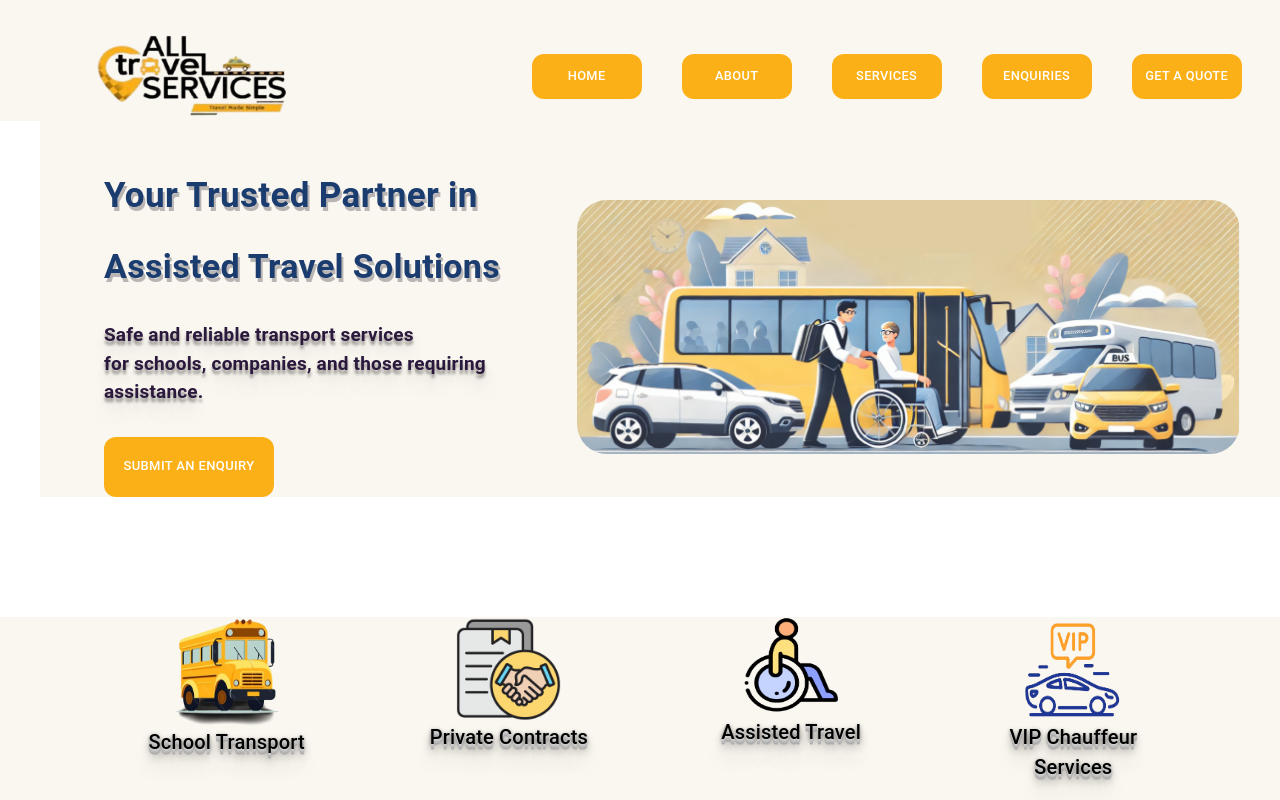
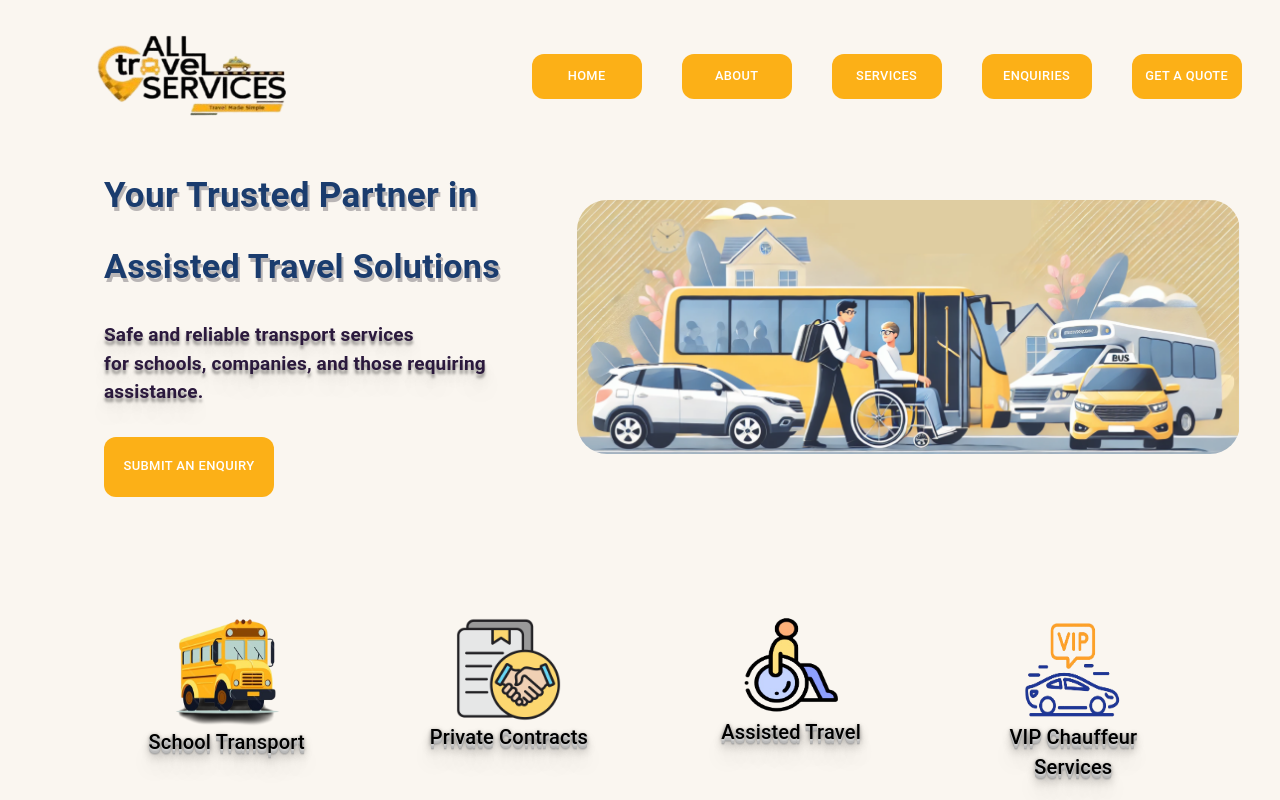
Before and after one commit to RafaPach/AllTravelServices, a Next.js app: page / in a window 1280 px wide. Shown: the top 800 px of the page. Built offline with nearby package versions, Linux system fonts and the light colour scheme.

Commit message:
changing bg color lg devices looks diffrent

```diff
--- a/components/Alternative/HelloPageTest.js
+++ b/components/Alternative/HelloPageTest.js
@@ -17,7 +17,7 @@ export default function HelloPageAlt2() {
 
         mb: { sm: 15, xs: 5 },
       }}
-      backgroundColor="#faf6f0"
+      // backgroundColor="red"
     >
       <Stack
         direction={{ lg: 'row', md: 'column' }}
--- a/styles/globals.css
+++ b/styles/globals.css
@@ -7,6 +7,7 @@ body {
   padding: 0;
   margin: 0;
   font-family: 'Inter', sans-serif;
+  /* background-color: #faf6f0; */
 }
 
 a {
@@ -21,6 +22,17 @@ a {
 @media (prefers-color-scheme: dark) {
   html {
     color-scheme: dark;
+  }
+  body {
+    color: black;
+    background-color: #faf6f0
+    /* background-color: blanchedalmond; */
+  }
+}
+
+@media (prefers-color-scheme: light) {
+  html {
+    color-scheme: light;
   }
   body {
     color: black;
```
